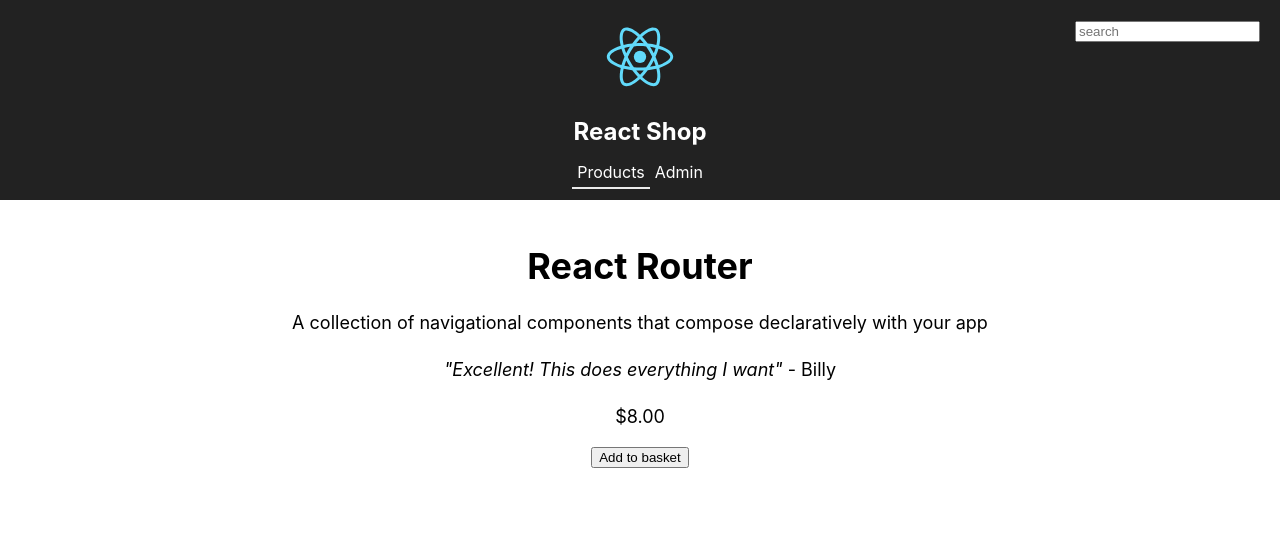
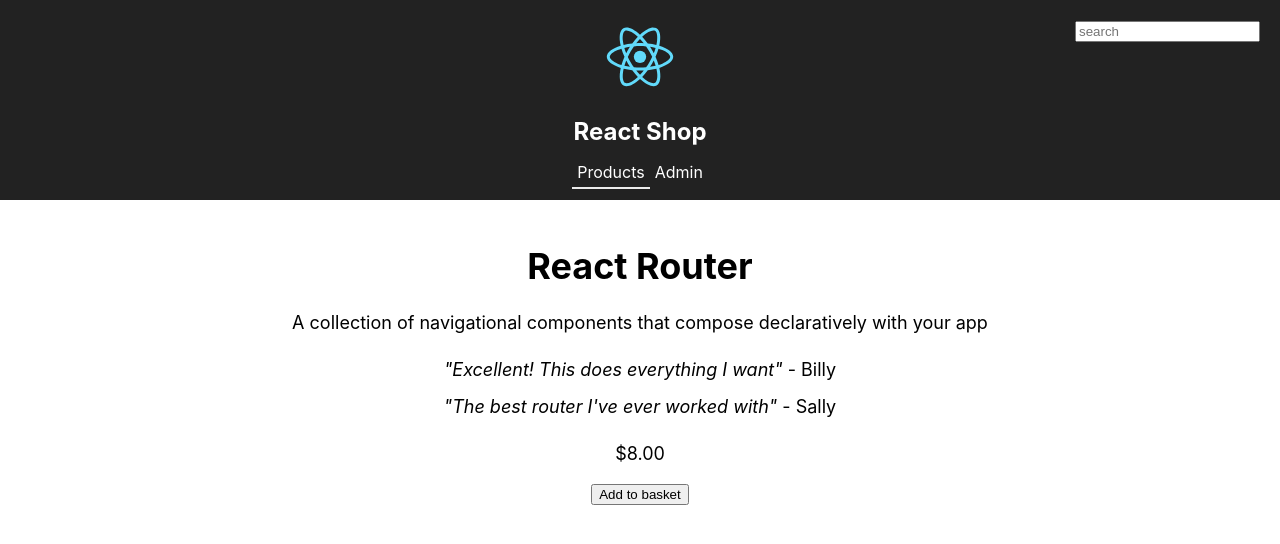
Before and after one commit to hesbon-osoro/Learn-React-with-TypeScript-3, a React (Create React App) app in the folder chapter6/react-router-shop/: page /products/1 in a window 1280 px wide. Shown: the top 544 px of the page. Built offline with nearby package versions, Linux system fonts and the light colour scheme.

Commit message:
router review

```diff
--- a/chapter6/react-router-shop/src/ProductsData.ts
+++ b/chapter6/react-router-shop/src/ProductsData.ts
@@ -22,6 +22,10 @@ export const products: IProduct[] = [
 			{
 				comment: 'Excellent! This does everything I want',
 				reviewer: 'Billy',
+			},
+			{
+				comment: "The best router I've ever worked with",
+				reviewer: 'Sally',
 			},
 		],
 	},
```
